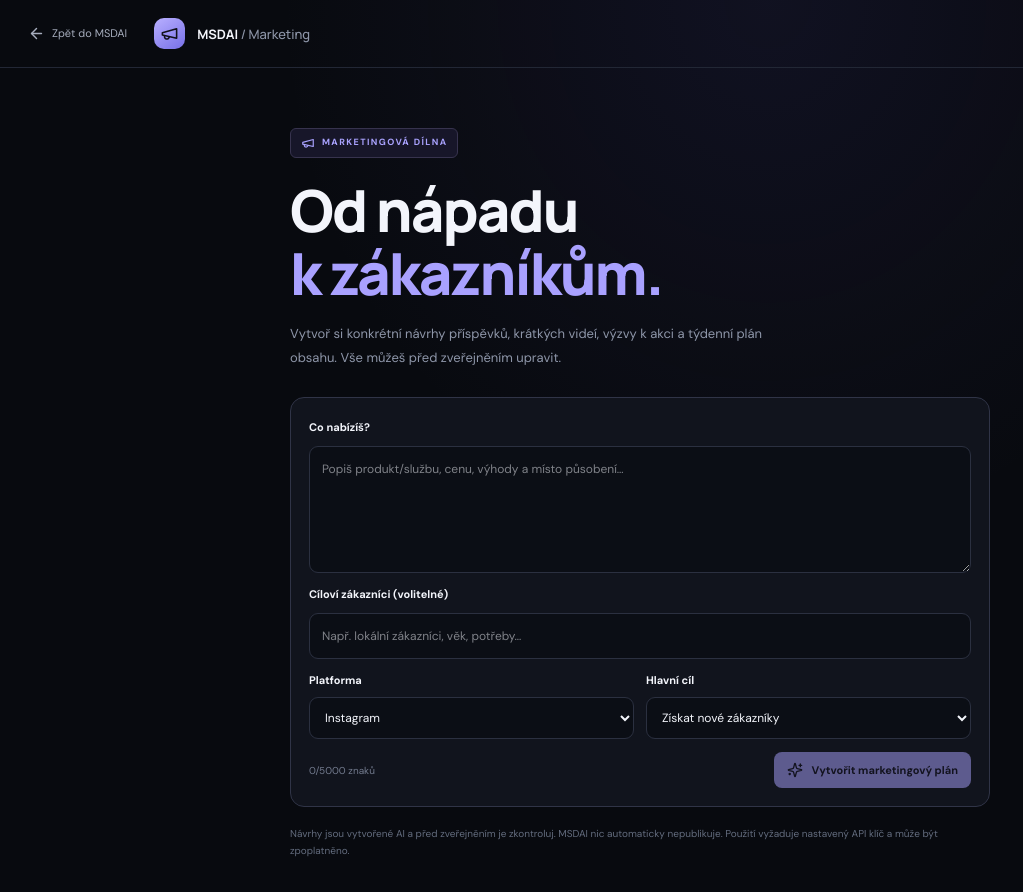
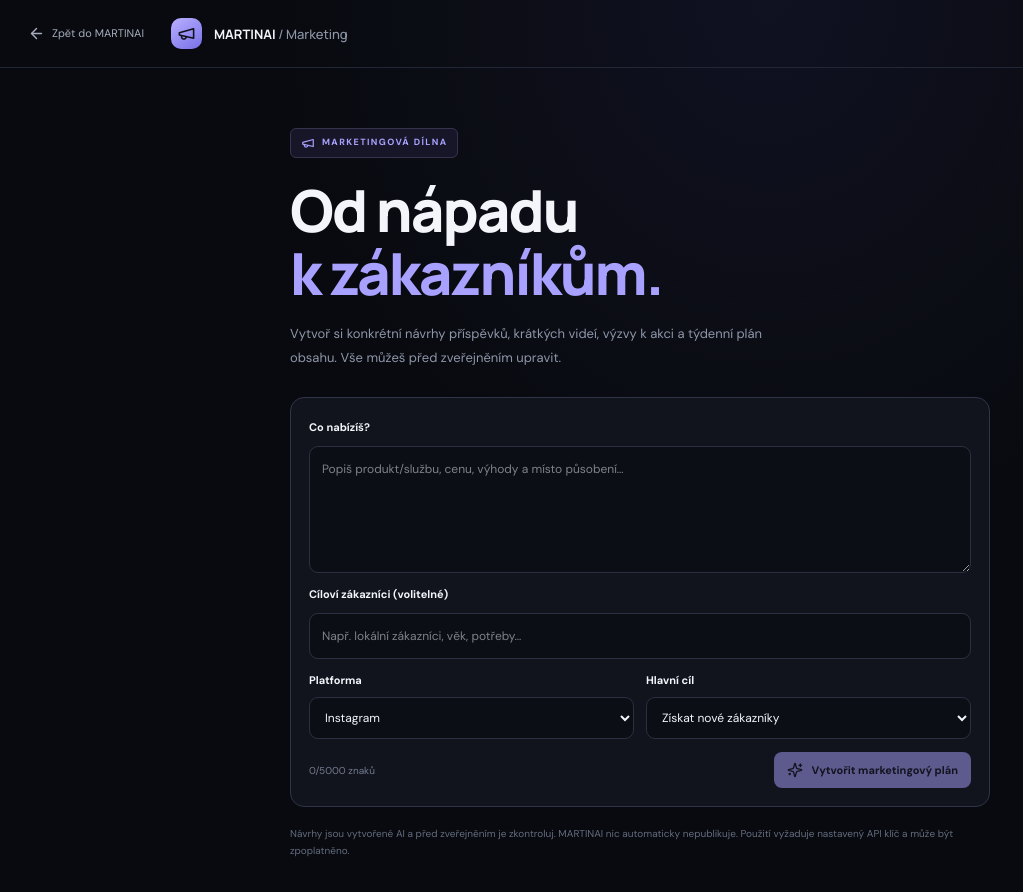
Before and after one commit to martinslad10/astra-ai, a Next.js app: page /marketing in a window 1280 px wide. Shown: the top 892 px of the page, without its empty margins (0-1023 px from the left). Built offline with nearby package versions, Linux system fonts and the light colour scheme; no server answers.

Commit message:
Rename app branding to MARTINAI

```diff
--- a/src/app/marketing/page.tsx
+++ b/src/app/marketing/page.tsx
@@ -29,9 +29,9 @@ export default function MarketingPage() {
 
   return <main className="memory-page">
     <header className="image-header">
-      <Link href="/" className="back-link"><ArrowLeft size={17}/> Zpět do MSDAI</Link>
+      <Link href="/" className="back-link"><ArrowLeft size={17}/> Zpět do MARTINAI</Link>
       <div className="brand-mark"><Megaphone size={19}/></div>
-      <strong>MSDAI <span>/ Marketing</span></strong>
+      <strong>MARTINAI <span>/ Marketing</span></strong>
     </header>
     <section className="memory-content">
       <div className="eyebrow"><Megaphone size={14}/> MARKETINGOVÁ DÍLNA</div>
@@ -49,9 +49,9 @@ export default function MarketingPage() {
         <div className="memory-form-footer"><span>{business.length}/5000 znaků</span><button type="submit" disabled={!business.trim() || busy}>{busy ? <><LoaderCircle className="spin" size={16}/> Připravuji…</> : <><Sparkles size={16}/> Vytvořit marketingový plán</>}</button></div>
       </form>
       {error && <p className="image-error" role="alert">{error}</p>}
-      {busy && <div className="memory-empty"><LoaderCircle className="spin" size={24}/><span>MSDAI připravuje návrhy…</span></div>}
+      {busy && <div className="memory-empty"><LoaderCircle className="spin" size={24}/><span>MARTINAI připravuje návrhy…</span></div>}
       {result && <section className="marketing-result"><div className="marketing-result-head"><h2>Tvůj marketingový návrh</h2><button type="button" onClick={() => { void navigator.clipboard.writeText(result); }}><Copy size={14}/> Kopírovat</button></div><pre>{result}</pre></section>}
-      <p className="image-disclaimer">Návrhy jsou vytvořené AI a před zveřejněním je zkontroluj. MSDAI nic automaticky nepublikuje. Použití vyžaduje nastavený API klíč a může být zpoplatněno.</p>
+      <p className="image-disclaimer">Návrhy jsou vytvořené AI a před zveřejněním je zkontroluj. MARTINAI nic automaticky nepublikuje. Použití vyžaduje nastavený API klíč a může být zpoplatněno.</p>
     </section>
   </main>;
 }
```
